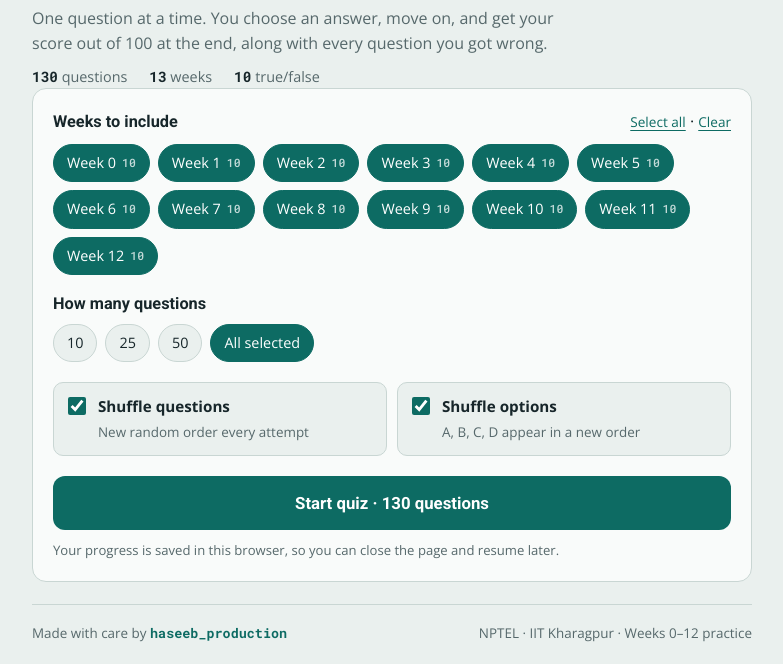
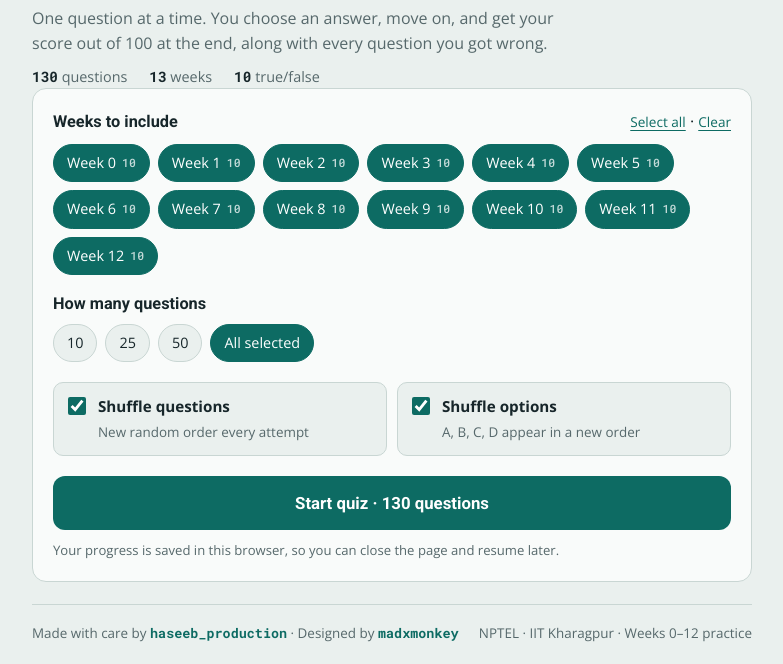
Before and after one commit to finding-haseeb/psychology-of-learning-quiz, a plain HTML site: page index.html in a window 1280 px wide. Shown: the part 169-833 px from the top of the page, without its empty margins (248-1031 px from the left). Drawn offline with nearby package versions, Linux system fonts and the light colour scheme.

Commit message:
Add 'Designed by madxmonkey' credit to footer
Co-Authored-By: Claude Opus 5.5 <noreply@anthropic.com>

```diff
--- a/index.html
+++ b/index.html
@@ -188,7 +188,7 @@ footer .credit b { font-family: var(--f-mono); color: var(--accent); font-weight
   <main id="app"></main>
 
   <footer>
-    <span class="credit">Made with care by <b>haseeb_production</b></span>
+    <span class="credit">Made with care by <b>haseeb_production</b> · Designed by <b>madxmonkey</b></span>
     <span>NPTEL · IIT Kharagpur · Weeks 0–12 practice</span>
   </footer>
 </div>
```
Also changed, not shown: src/quiz.html (+1 -1 lines), 1 other file.
